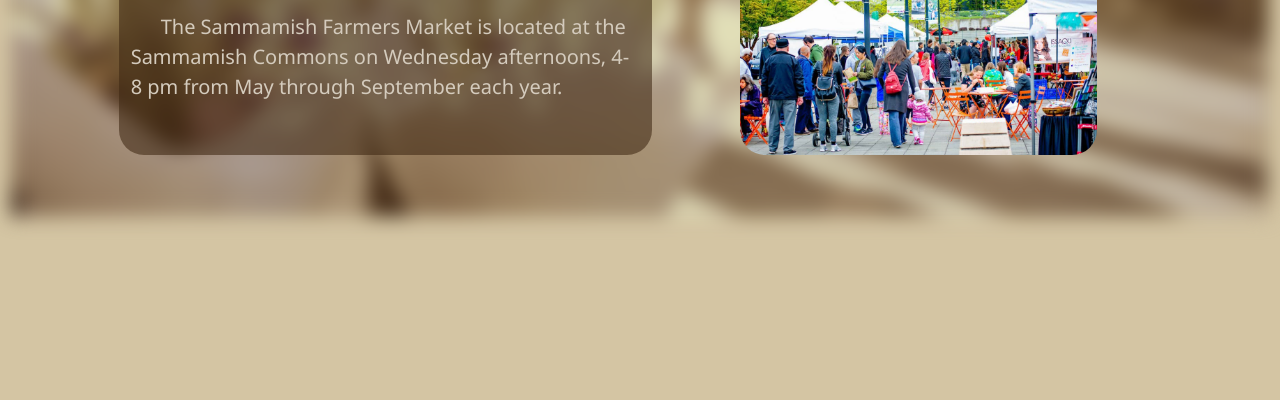
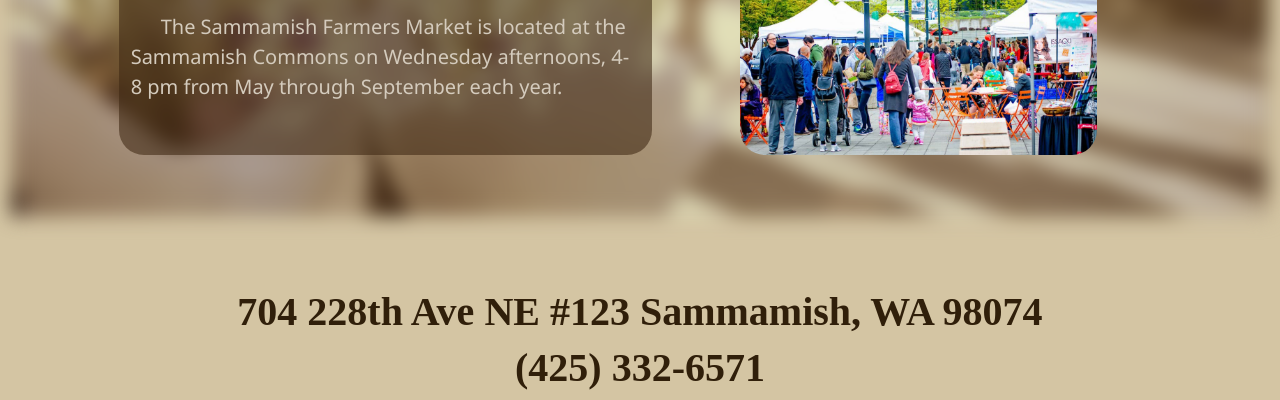
Before and after one commit to yl-2010/sammamish_farmers_market_final, a plain HTML site: page index.html in a window 1280 px wide. Shown: the part 487-887 px from the top of the page. Before the commit the page ends 800 px from the top, so only its background shows below. Drawn offline with nearby package versions, Linux system fonts and the light colour scheme; a web font is replaced by a local one.

Commit message:
Main homepage done.

```diff
--- a/index.html
+++ b/index.html
@@ -17,13 +17,6 @@
 <body>
     <div class="container-fluid">
 
-        <div class="row">
-            <div class="col-md-2"></div>
-
-
-
-            <div class="col-md-2"></div>
-        </div>
 
 
 
@@ -104,6 +97,28 @@
         </div>
 
 
+        <div class="row">
+            <br>
+            <br>
+            <br>
+        </div>
+
+        <div class="row">
+            <div class="col-md-1"></div>
+            <div class="col-md-10">
+                <div style="justify-self: center; justify-content: center; display: block;">
+                    <h2 style="color: rgb(48, 31, 10);">
+                        704 228th Ave NE #123 Sammamish, WA 98074
+                    </h2>
+                    <h2 style="color: rgb(48, 31, 10);">
+                        (425) 332-6571
+                    </h2>
+                </div>
+            </div>
+            <div class=" col-md-1">
+            </div>
+        </div>
+
 
     </div>
 </body>
```
